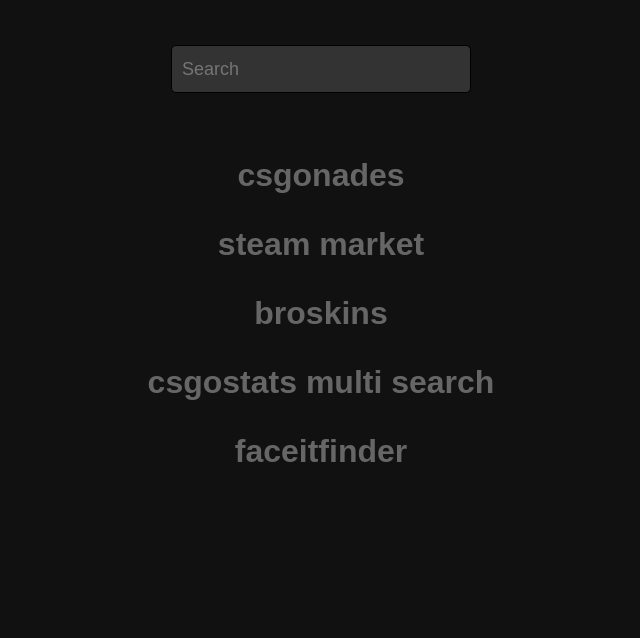
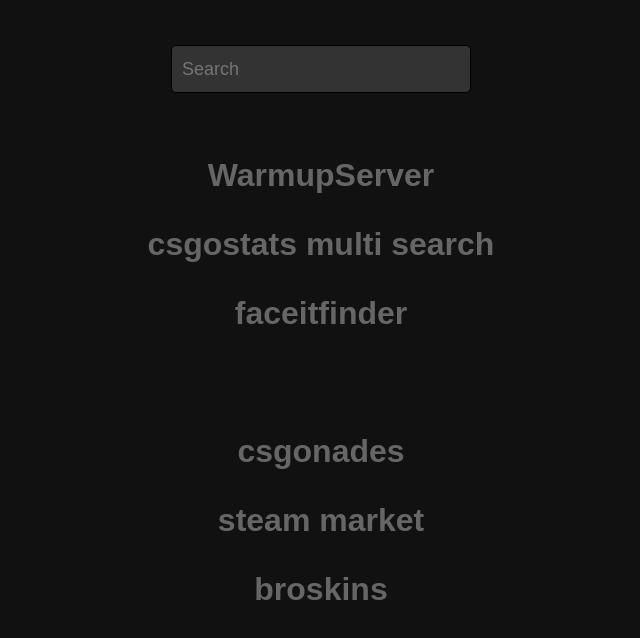
Before and after one commit to embracenothing/steamhome, a plain HTML site: page index.html in a window 1280 px wide. Shown: the whole page, without its empty margins (319-959 px from the left). Drawn offline with Linux system fonts and the light colour scheme.

Commit message:
Update index.html

```diff
--- a/index.html
+++ b/index.html
@@ -58,12 +58,13 @@
     <input type="text" name="q" placeholder="Search" aria-label="Search  on DuckDuckGo"/>
     <!--<button type="submit">Search</button>-->
 </form>
-<!--<p><a href="https://duckduckgo.com/">duckduckgo</a></p>-->
+<p><a href="https://warmupserver.net/servers.php">WarmupServer</a></p>
+<p><a href="https://csgostats.gg/player/multi">csgostats multi search</a>
+<p><a href="https://faceitfinder.com/">faceitfinder</a></p>
+</br>
 <p><a href="https://www.csgonades.com/users/76561198183848347">csgonades</a></p>
 <p><a href="https://steamcommunity.com/market/">steam market</a></p>
 <p><a href="https://broskins.com/index.php?pages/craft/">broskins</a></p>
-<p><a href="https://csgostats.gg/player/multi">csgostats multi search</a>
-<p><a href="https://faceitfinder.com/">faceitfinder</a></p>
 
 </body>
 
```
